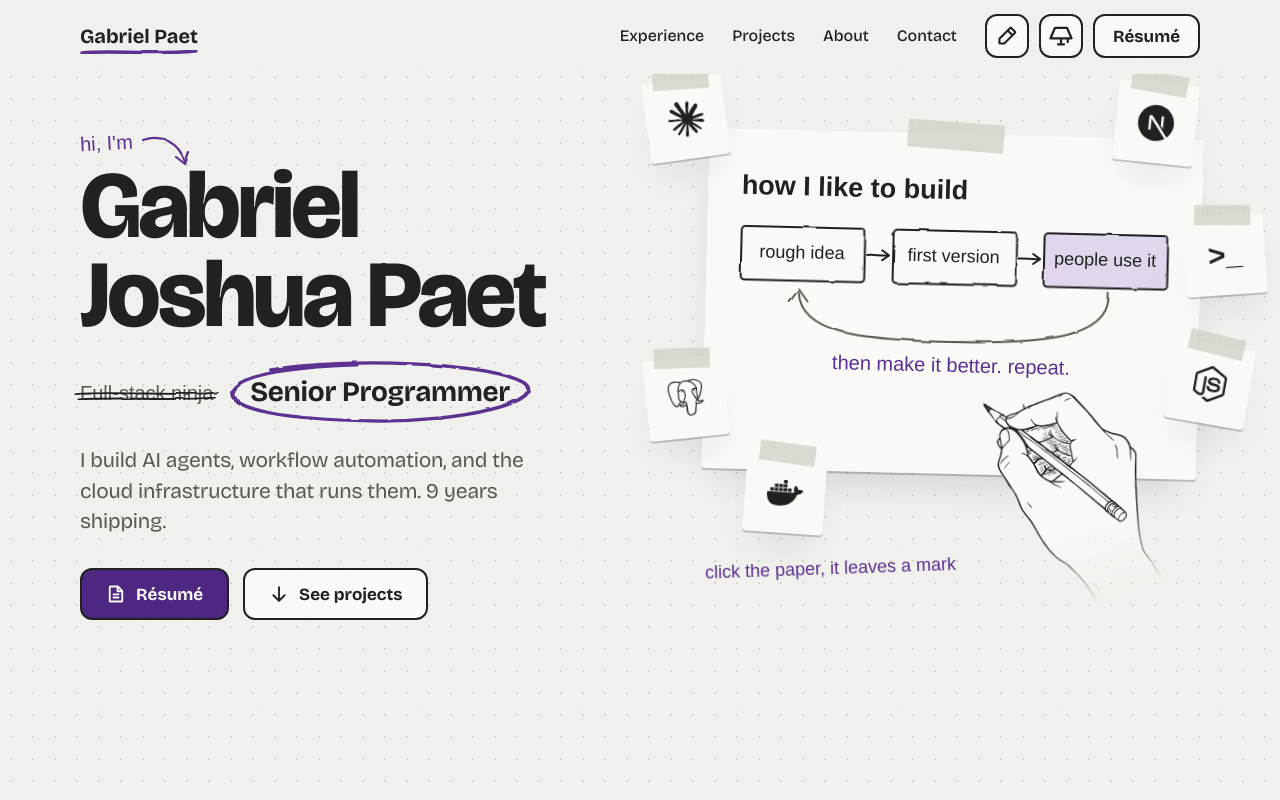
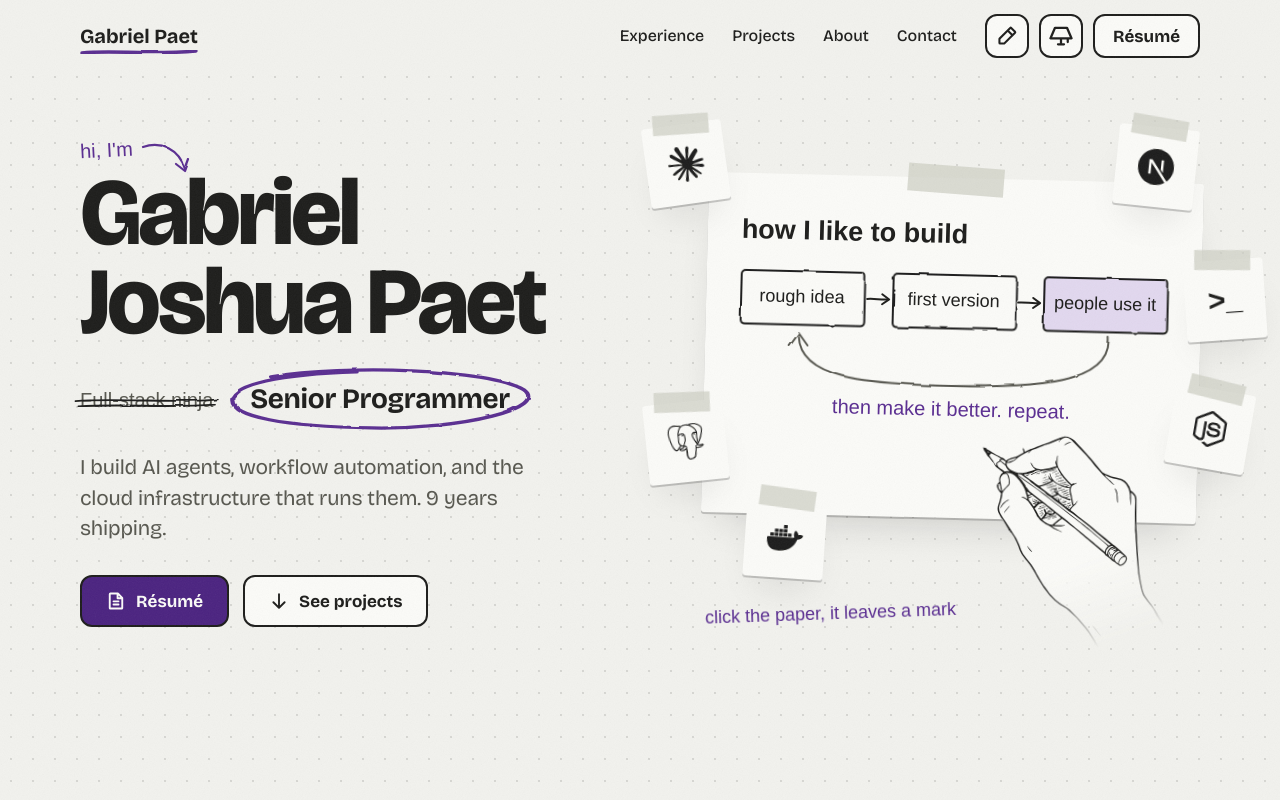
Before and after one commit to gjvpaet/gabpaet-portfolio, a Next.js app: page / in a window 1280 px wide. Shown: the top 800 px of the page. Built offline with nearby package versions, Linux system fonts and the light colour scheme; a web font is replaced by a local one.

Commit message:
fix(hero): bottom-align the columns and keep the top stickers clear of the nav
From lg the napkin card's caption now lines up with the buttons, and the
right column's top padding stops the Claude and Next.js stickers sliding
under the sticky nav.

```diff
--- a/components/home/hero.tsx
+++ b/components/home/hero.tsx
@@ -20,7 +20,7 @@ const rise = (i: number) => ({ "--i": i }) as CSSProperties;
 export function Hero() {
   return (
     <HeroPaper>
-      <div className="grid items-center gap-14 lg:grid-cols-[minmax(0,1.15fr)_minmax(0,1fr)] lg:gap-14">
+      <div className="grid gap-14 lg:grid-cols-[minmax(0,1.15fr)_minmax(0,1fr)] lg:items-end lg:gap-14">
         <div className="min-w-0">
           <div className="rise mb-1.5 flex items-end gap-1.5" style={rise(0)}>
             <p className="type-hand-lg -rotate-3 text-pen">hi, I&apos;m</p>
@@ -51,7 +51,7 @@ export function Hero() {
         </div>
 
         {/* lg:pr-10 leaves room for the stickers taped over the right edge. */}
-        <div className="mx-auto w-full max-w-[500px] md:pt-6 md:pb-10 lg:pt-0 lg:pr-10 xl:pr-0">
+        <div className="mx-auto w-full max-w-[500px] md:pt-6 md:pb-10 lg:pt-12 lg:pb-0 lg:pr-10 xl:pr-0">
           <StickerBoard tools="Tools I use daily: Claude, Next.js, Node.js, PostgreSQL and Docker.">
             <PaperCard rotate={1.4} tape="top" className="ink-boil px-6 pt-9 pb-6 sm:px-8.5 sm:pt-10 sm:pb-7 md:pb-24">
               <HowIBuildNapkin delay={0.9} />
@@ -63,7 +63,7 @@ export function Hero() {
               />
             </PaperCard>
           </StickerBoard>
-          <p className="type-hand mt-8 -rotate-2 text-right text-pen md:mt-20 md:text-left">click the paper, it leaves a mark</p>
+          <p className="type-hand mt-8 -rotate-2 text-right text-pen md:mt-20 md:text-left lg:mb-1.5">click the paper, it leaves a mark</p>
         </div>
       </div>
     </HeroPaper>
```
Also changed, not shown: 1 other file (tests, documents, lock files or other folders).
